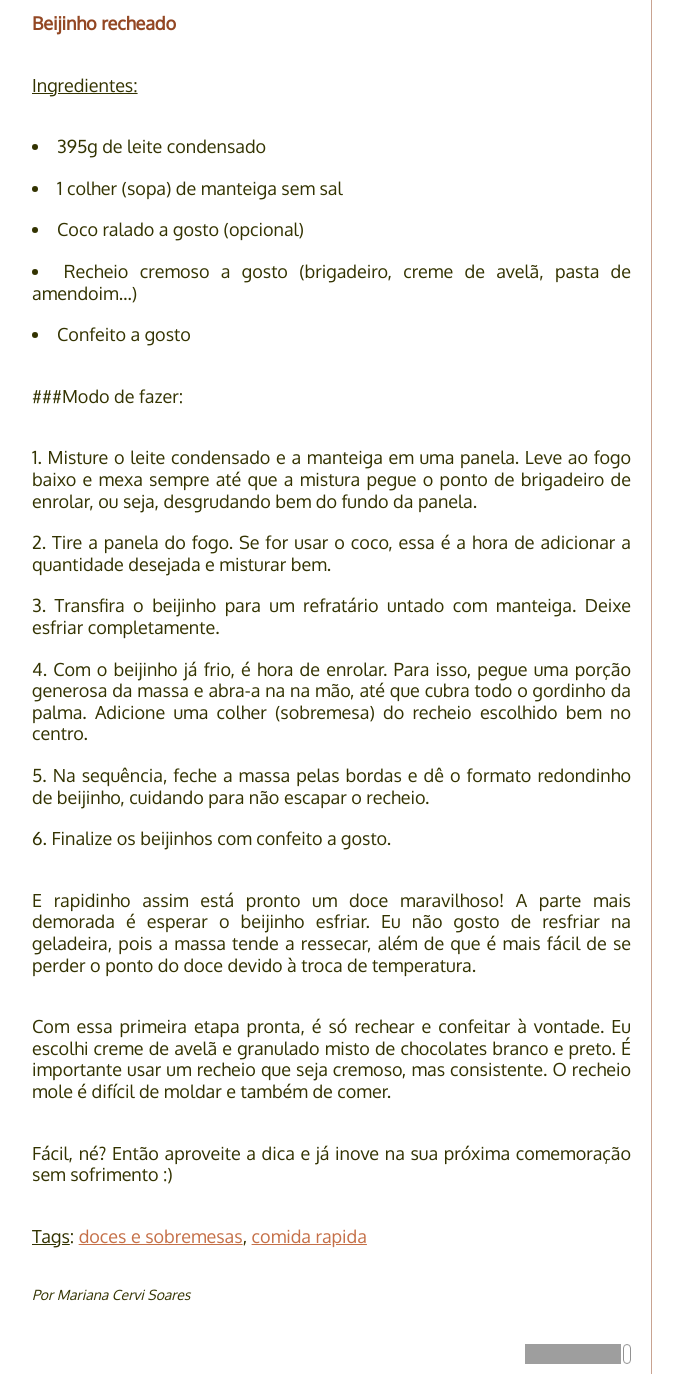
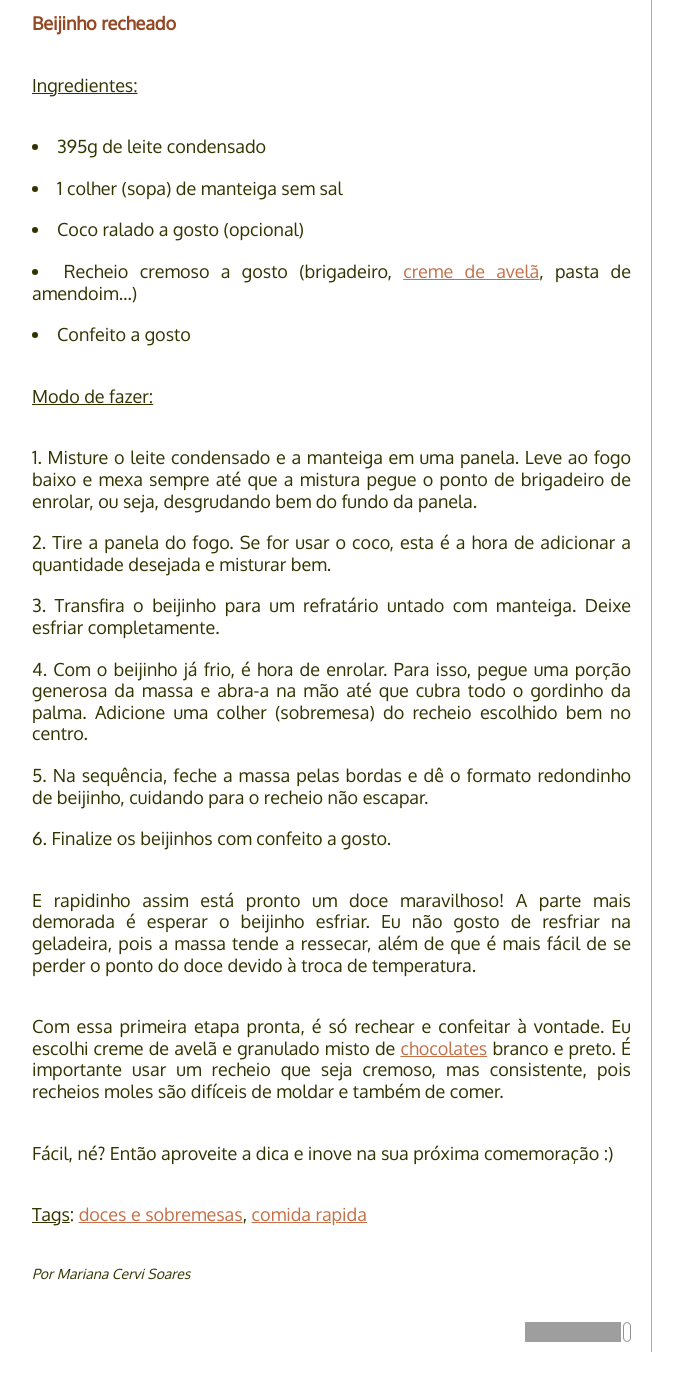
Before and after one commit to PaneladePau/paneladepau-jekyll-blog, a Jekyll site: the page built from _posts/2015-08-18-beijinho-recheado.md, in a window 1280 px wide and 1400 px high, scrolled down 696 px. Shown: the whole window, without its empty margins (138-821 px from the left). Built offline with Jekyll 4.4.1, drawn with Linux system fonts in a browser that asks for light colours; nearby versions of some CDN libraries; some web fonts are replaced; grey boxes are pictures that could not be loaded.

Commit message:
“update”

```diff
--- a/_posts/2015-08-18-beijinho-recheado.md
+++ b/_posts/2015-08-18-beijinho-recheado.md
@@ -24,21 +24,21 @@ O beijinho é um dos docinhos que mais faz a alegria nas festas brasileiras. Uma
 * 395g de leite condensado
 * 1 colher (sopa) de manteiga sem sal
 * Coco ralado a gosto (opcional)
-* Recheio cremoso a gosto (brigadeiro, creme de avelã, pasta de amendoim...)
+* Recheio cremoso a gosto (brigadeiro, [creme de avelã](http://paneladepau.com.br/brownie-de-nutella/), pasta de amendoim...)
 * Confeito a gosto
 
-###Modo de fazer:
+### Modo de fazer:
 
 1. Misture o leite condensado e a manteiga em uma panela. Leve ao fogo baixo e mexa sempre até que a mistura pegue o ponto de brigadeiro de enrolar, ou seja, desgrudando bem do fundo da panela.
-2. Tire a panela do fogo. Se for usar o coco, essa é a hora de adicionar a quantidade desejada e misturar bem.
+2. Tire a panela do fogo. Se for usar o coco, esta é a hora de adicionar a quantidade desejada e misturar bem.
 3. Transfira o beijinho para um refratário untado com manteiga. Deixe esfriar completamente.
-4. Com o beijinho já frio, é hora de enrolar. Para isso, pegue uma porção generosa da massa e abra-a na na mão, até que cubra todo o gordinho da palma. Adicione uma colher (sobremesa) do recheio escolhido bem no centro.
-5. Na sequência, feche a massa pelas bordas e dê o formato redondinho de beijinho, cuidando para não escapar o recheio.
+4. Com o beijinho já frio, é hora de enrolar. Para isso, pegue uma porção generosa da massa e abra-a na mão até que cubra todo o gordinho da palma. Adicione uma colher (sobremesa) do recheio escolhido bem no centro.
+5. Na sequência, feche a massa pelas bordas e dê o formato redondinho de beijinho, cuidando para o recheio não escapar.
 6. Finalize os beijinhos com confeito a gosto.
 
 E rapidinho assim está pronto um doce maravilhoso! A parte mais demorada é esperar o beijinho esfriar. Eu não gosto de resfriar na geladeira, pois a massa tende a ressecar, além de que é mais fácil de se perder o ponto do doce devido à troca de temperatura.
 
-Com essa primeira etapa pronta, é só rechear e confeitar à vontade. Eu escolhi creme de avelã e granulado misto de chocolates branco e preto. É importante usar um recheio que seja cremoso, mas consistente. O recheio mole é difícil de moldar e também de comer.
+Com essa primeira etapa pronta, é só rechear e confeitar à vontade. Eu escolhi creme de avelã e granulado misto de [chocolates](http://paneladepau.com.br/tutorial-chocolates-pascoa/) branco e preto. É importante usar um recheio que seja cremoso, mas consistente, pois recheios moles são difíceis de moldar e também de comer.
 
 Fácil, né?
-Então aproveite a dica e já inove na sua próxima comemoração sem sofrimento :)
+Então aproveite a dica e inove na sua próxima comemoração :)
```
Also changed, not shown: _posts/2014-07-18-brigadeiro-de-ovomaltine.md (+9 -9 lines), _posts/aaaa-mm-dd-titulo-do-post.md (+29 -5 lines).
